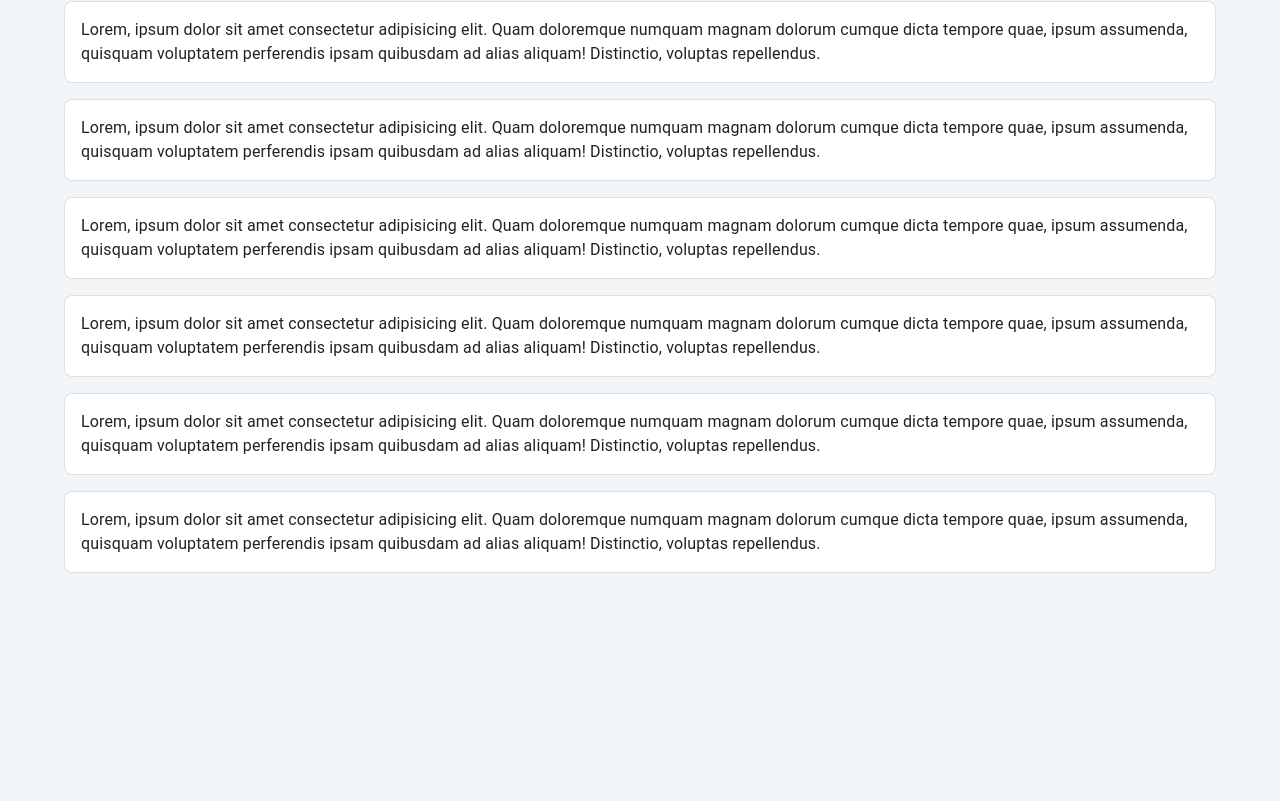
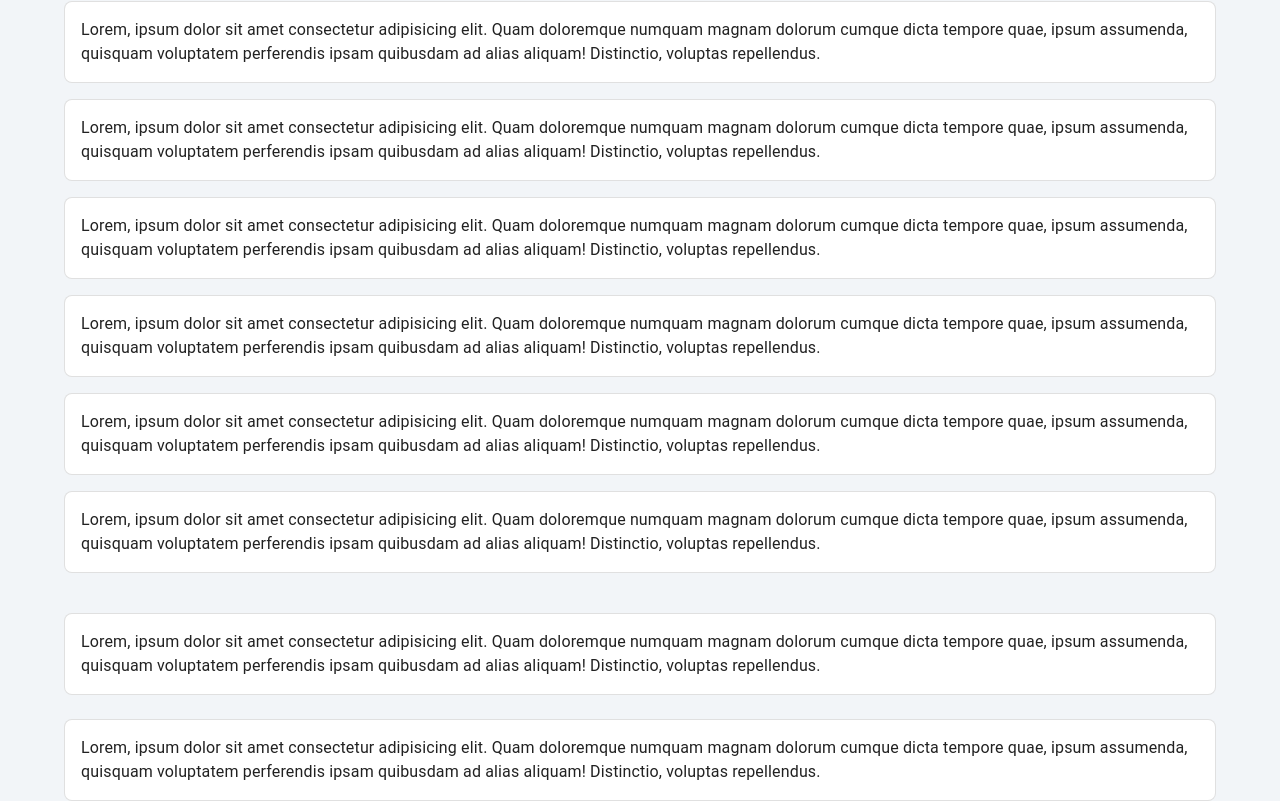
Before and after one commit to PinoFlores/website-deprecated, a React (Create React App) app: page / in a window 1280 px wide. Shown: the part 780-1581 px from the top of the page. Before the commit the page ends 1377 px from the top, so only its background shows below. Built offline with nearby package versions, Linux system fonts and the light colour scheme.

Commit message:
restructuring

```diff
--- a/src/app/components/Avatar/index.tsx
+++ b/src/app/components/Avatar/index.tsx
@@ -17,7 +17,7 @@ export const Avatar = (props: AvatarProps) => {
       <MUIAvatar
         alt="Remy Sharp"
         src={props?.src || ""}
-        sx={{width: props?.size || "6rem", height: props?.size || "6rem"}}
+        sx={{width: props?.size || "7rem", height: props?.size || "7rem"}}
       />
     </Paper>
   );
--- /dev/null
+++ b/src/app/components/Layouts/Basic/Aside.tsx
@@ -0,0 +1,10 @@
+import {FunctionComponent, ReactNode} from "react";
+import {Grid} from "@mui/material";
+
+export const AsideContainer: FunctionComponent<{children: ReactNode}> = ({children}) => {
+  return (
+    <Grid item xl={2}>
+      {children}
+    </Grid>
+  );
+};
--- /dev/null
+++ b/src/app/components/Layouts/Basic/Main.tsx
@@ -0,0 +1,10 @@
+import {FunctionComponent, ReactNode} from "react";
+import {Grid} from "@mui/material";
+
+export const MainContainer: FunctionComponent<{children: ReactNode}> = ({children}) => {
+  return (
+    <Grid item xl={10}>
+      {children}
+    </Grid>
+  );
+};
--- a/src/app/components/Layouts/Basic/index.tsx
+++ b/src/app/components/Layouts/Basic/index.tsx
@@ -4,13 +4,15 @@ import {ProfileInfo} from "../../ProfileInfo";
 import {ProfileHeader} from "./../../ProfileHeader/index";
 import {Container, Grid, Box, Button} from "@mui/material";
 import {Card} from "../../Card";
+import {MainContainer} from "./Main";
+import {AsideContainer} from "./Aside";
 
 const BasicLayout: FunctionComponent<BasicLayoutProps> = (props) => {
   const feeds = [1, 2, 3, 4, 5, 6, 7, 8, 9];
   return (
     <Container maxWidth="lg">
       <Grid container spacing={3}>
-        <Grid item xl={2}>
+        <AsideContainer>
           <Box style={{padding: "1rem"}}>
             <Button variant="contained" disableElevation={true}>
               Download CV
@@ -25,8 +27,8 @@ const BasicLayout: FunctionComponent<BasicLayoutProps> = (props) => {
               );
             })}
           </Box>
-        </Grid>
-        <Grid item xl={10}>
+        </AsideContainer>
+        <MainContainer>
           <ProfileHeader
             backgroundImage="https://media-exp1.licdn.com/dms/image/C4D16AQHE2kPwC5uwAw/profile-displaybackgroundimage-shrink_350_1400/0/1618418698151?e=1639008000&v=beta&t=stAh3fn9DueG9r1g2J7PJQcH7uBB1hM-DboZv-SVYRw"
             userInfoComponent={
@@ -50,14 +52,26 @@ const BasicLayout: FunctionComponent<BasicLayoutProps> = (props) => {
                       voluptatem perferendis ipsam quibusdam ad alias aliquam! Distinctio, voluptas
                       repellendus.
                     </Card>
-                    {i === feeds.length - 1 ? null : <div style={{height: "1rem"}} />}
+                    <div style={{height: "1rem"}} />
                   </>
                 );
               })}
             </Grid>
-            <Grid item xl={3}></Grid>
+            <Grid item xl={3}>
+              <Card>
+                Lorem, ipsum dolor sit amet consectetur adipisicing elit. Quam doloremque numquam
+                magnam dolorum cumque dicta tempore quae, ipsum assumenda, quisquam voluptatem
+                perferendis ipsam quibusdam ad alias aliquam! Distinctio, voluptas repellendus.
+              </Card>
+              <br />
+              <Card>
+                Lorem, ipsum dolor sit amet consectetur adipisicing elit. Quam doloremque numquam
+                magnam dolorum cumque dicta tempore quae, ipsum assumenda, quisquam voluptatem
+                perferendis ipsam quibusdam ad alias aliquam! Distinctio, voluptas repellendus.
+              </Card>
+            </Grid>
           </Grid>
-        </Grid>
+        </MainContainer>
       </Grid>
     </Container>
   );
```
